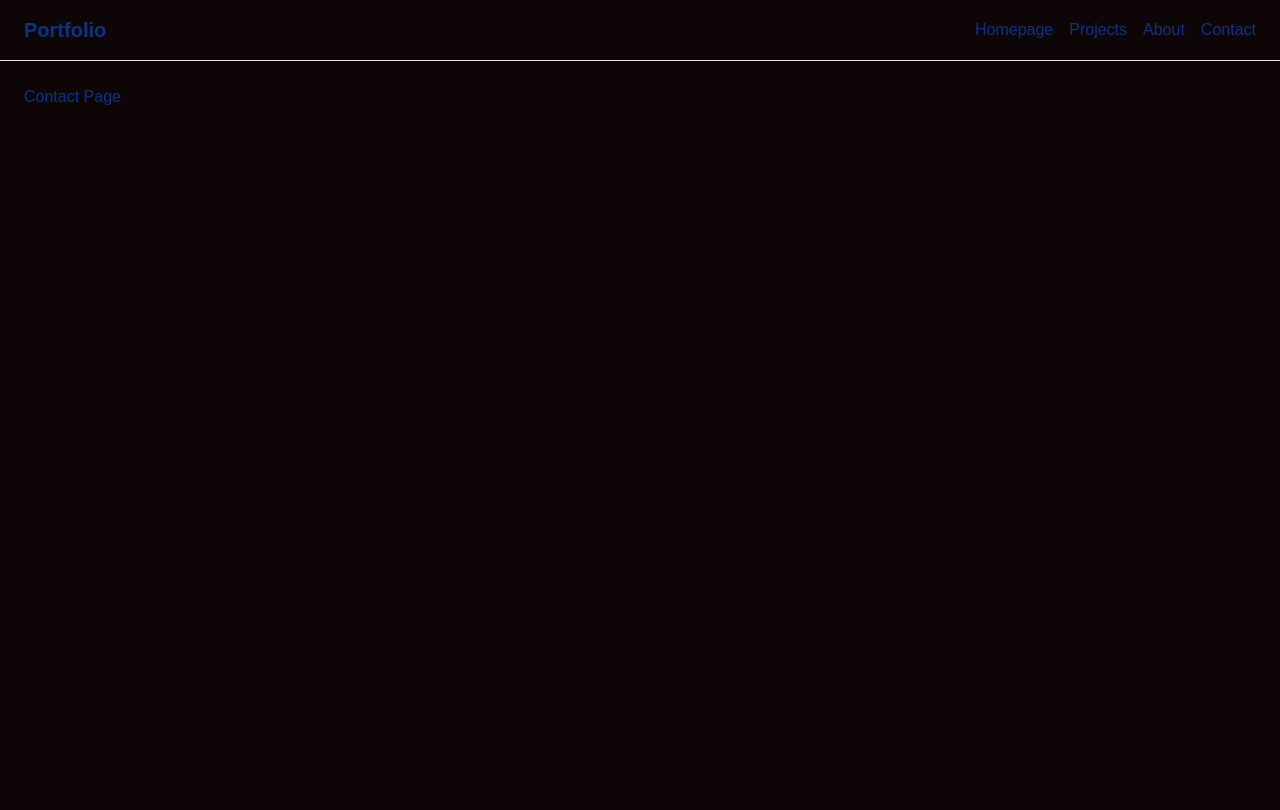
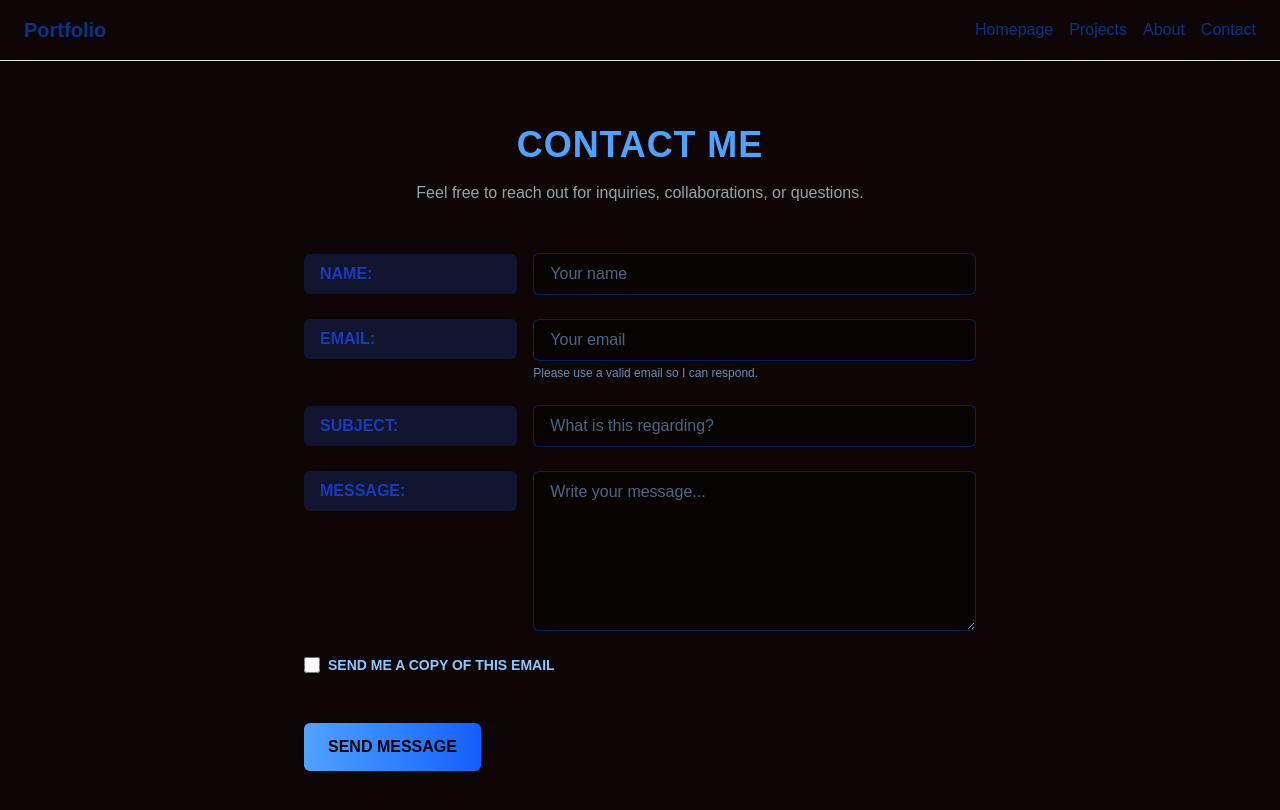
Before and after one commit to JohnnyNguyen97/CV, a Next.js app: page /contact in a window 1280 px wide. Shown: the top 810 px of the page. Built offline with nearby package versions, Linux system fonts and the light colour scheme.

Commit message:
Added contact page, no functionality yet, just UI

```diff
--- a/app/contact/page.tsx
+++ b/app/contact/page.tsx
@@ -1,3 +1,89 @@
 export default function ContactPage() {
-  return <div className="p-6">Contact Page</div>;
+  return (
+    <main className="w-full flex flex-col items-center px-6 py-16 text-center">
+      <h1 className="text-4xl font-bold tracking-wide mb-4 text-blue-400">
+        CONTACT ME
+      </h1>
+
+      <p className="text-zinc-400 max-w-2xl mb-12">
+        Feel free to reach out for inquiries, collaborations, or questions.
+      </p>
+
+      <form className="w-full max-w-2xl space-y-6 text-left">
+        <div className="grid grid-cols-3 gap-4 items-center">
+          <label className="col-span-1 bg-blue-900/30 text-blue-800 px-4 py-2 font-semibold rounded-md">
+            NAME:
+          </label>
+          <input
+            type="text"
+            placeholder="Your name"
+            className="col-span-2 border border-blue-700/40 px-4 py-2 bg-black/40 text-blue-300 rounded-md focus:outline-none focus:ring-2 focus:ring-blue-600"
+          />
+        </div>
+
+        <div className="grid grid-cols-3 gap-4 items-start">
+          <label className="col-span-1 bg-blue-900/30 text-blue-800 px-4 py-2 font-semibold rounded-md">
+            EMAIL:
+          </label>
+          <div className="col-span-2">
+            <input
+              type="email"
+              placeholder="Your email"
+              className="w-full border border-blue-700/40 px-4 py-2 bg-black/40 text-blue-300 rounded-md focus:outline-none focus:ring-2 focus:ring-blue-600"
+            />
+            <p className="text-xs text-blue-300/70 mt-1">
+              Please use a valid email so I can respond.
+            </p>
+          </div>
+        </div>
+
+        <div className="grid grid-cols-3 gap-4 items-center">
+          <label className="col-span-1 bg-blue-900/30 text-blue-800 px-4 py-2 font-semibold rounded-md">
+            SUBJECT:
+          </label>
+          <input
+            type="text"
+            placeholder="What is this regarding?"
+            className="col-span-2 border border-blue-700/40 px-4 py-2 bg-black/40 text-blue-300 rounded-md focus:outline-none focus:ring-2 focus:ring-blue-600"
+          />
+        </div>
+
+        <div className="grid grid-cols-3 gap-4 items-start">
+          <label className="col-span-1 bg-blue-900/30 text-blue-800 px-4 py-2 font-semibold rounded-md">
+            MESSAGE:
+          </label>
+          <textarea
+            placeholder="Write your message..."
+            className="col-span-2 border border-blue-700/40 px-4 py-2 h-40 bg-black/40 text-blue-300 rounded-md focus:outline-none focus:ring-2 focus:ring-blue-600"
+          ></textarea>
+        </div>
+
+        <div className="flex items-center gap-2 mt-4">
+          <input
+            type="checkbox"
+            className="w-4 h-4 border border-blue-700 bg-black/40 rounded-sm"
+          />
+          <label className="text-sm font-semibold text-blue-300">
+            SEND ME A COPY OF THIS EMAIL
+          </label>
+        </div>
+
+        <button
+          type="submit"
+          className="
+            mt-6
+            px-6 py-3
+            font-semibold
+            rounded-md
+            text-black
+            bg-gradient-to-r from-blue-400 to-blue-600
+            hover:shadow-[0_0_15px_rgba(59,130,246,0.6)]
+            transition-all
+          "
+        >
+          SEND MESSAGE
+        </button>
+      </form>
+    </main>
+  );
 }
```
